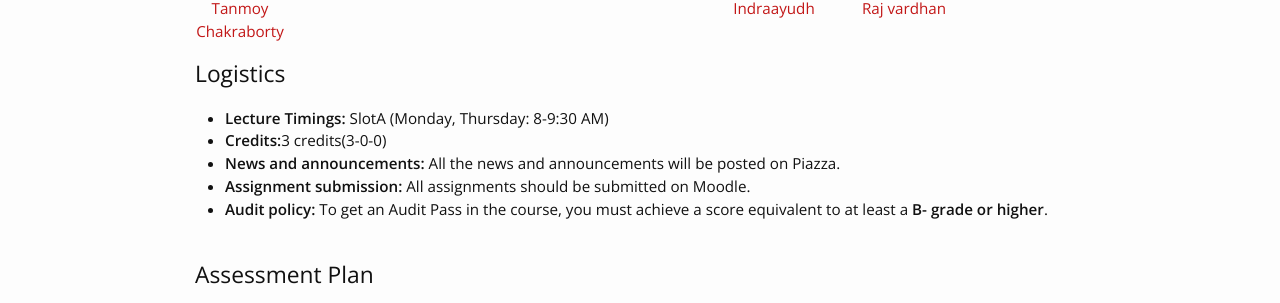
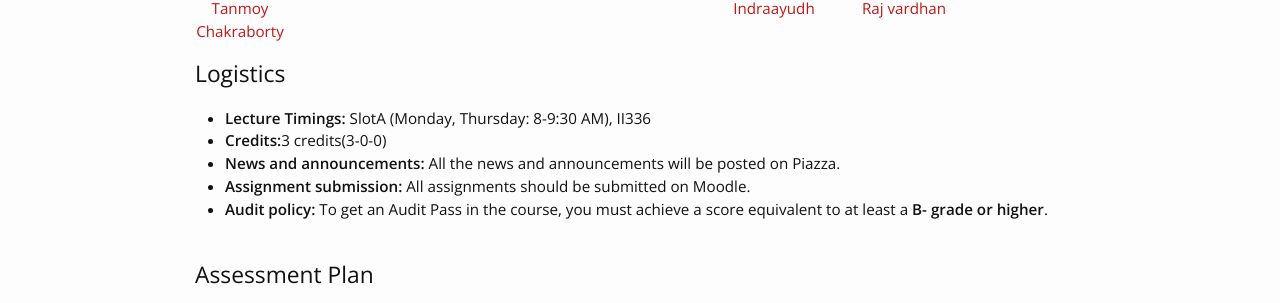
Before and after one commit to lcs2-iitd/ELL7282-2601, a Jekyll site: the page built from index.md, in a window 1280 px wide. Shown: the part 706-1009 px from the top of the page. Built offline with Jekyll 4.4.1, drawn with Linux system fonts in a browser that asks for light colours; nearby versions of some CDN libraries.

Commit message:
Update home.html

```diff
--- a/_layouts/home.html
+++ b/_layouts/home.html
@@ -79,7 +79,7 @@ layout: default
             <div style="width:100%; float: left">
                 <h2>Logistics</h2>
                 <ul>
-                    <li><b>Lecture Timings:</b> SlotA (Monday, Thursday: 8-9:30 AM)</li>
+                    <li><b>Lecture Timings:</b> SlotA (Monday, Thursday: 8-9:30 AM), II336</li>
                     <li><b>Credits:</b>3 credits(3-0-0)</li>
                     <!-- <li><b>Office hours:</b> Monday: 5 - 5:30 pm</li>
                     <li><b>Classroom:</b> Bharti-301</li> -->
```
